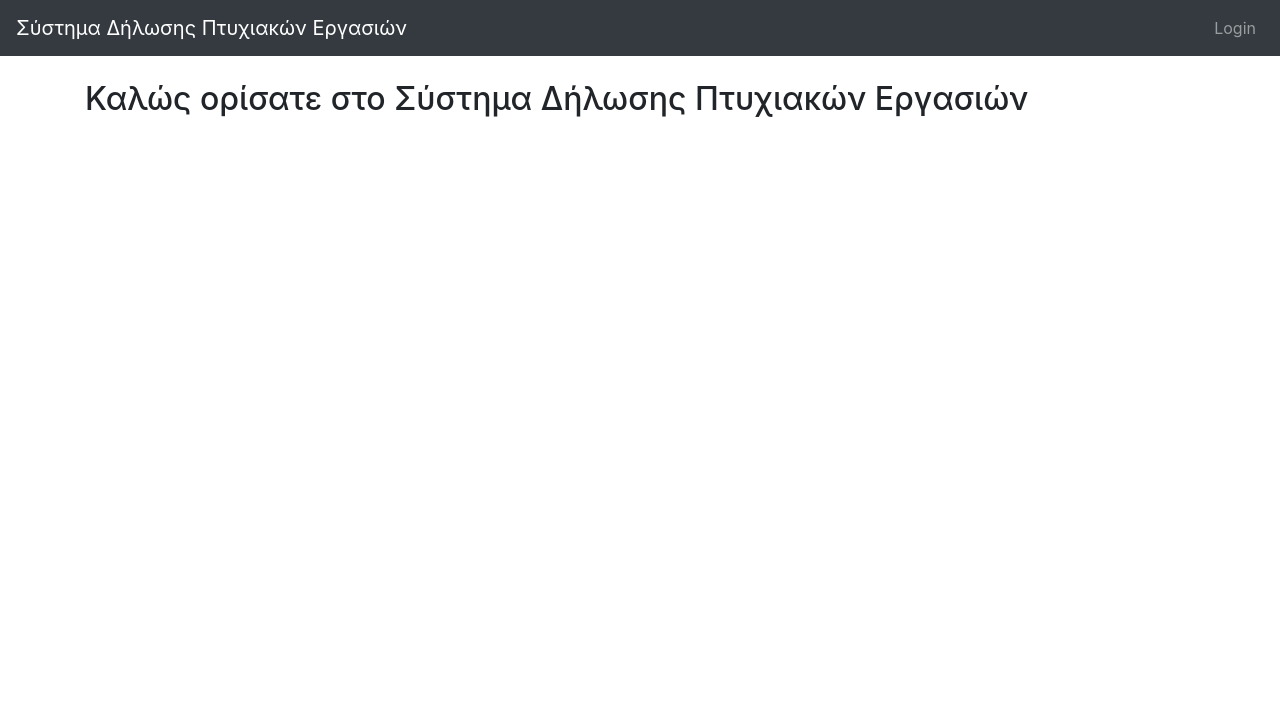
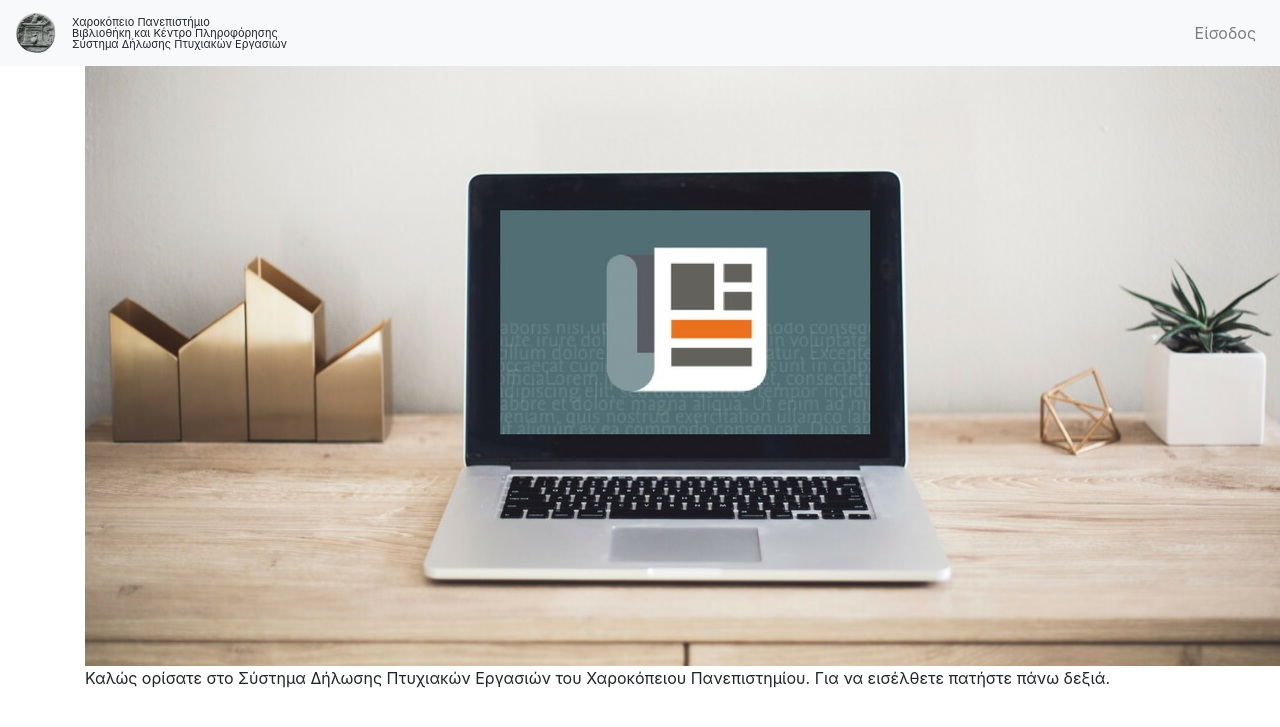
Before and after one commit to tsadimas/HUA, a Django app: page / in a window 1280 px wide. Shown: the top 727 px of the page. Run offline with Django 3.2, Linux system fonts and the light colour scheme; parts of the project's set-up code (start-up, migrations or seed data) failed here and were passed over; some libraries are stand-ins or nearby versions.

Commit message:
Customizing Homepage

```diff
--- a/DiplomaThesis/templates/base.html
+++ b/DiplomaThesis/templates/base.html
@@ -8,11 +8,21 @@
     <!-- Bootstrap CSS -->
     <link rel="stylesheet" href="https://stackpath.bootstrapcdn.com/bootstrap/4.3.1/css/bootstrap.min.css" integrity="sha384-ggOyR0iXCbMQv3Xipma34MD+dH/1fQ784/j6cY/iJTQUOhcWr7x9JvoRxT2MZw1T" crossorigin="anonymous">
 
-    <title>Diploma Thesis</title>
+    <title>DiplomaThesis</title>
   </head>
+
   <body>
-    <nav class="navbar navbar-expand-lg navbar-dark bg-dark">
-  <a class="navbar-brand" href="{url 'home'}">Σύστημα Δήλωσης Πτυχιακών Εργασιών</a>
+    <nav class="navbar navbar-expand-lg navbar-light bg-light sticky-top">
+	  <a class="navbar-header">
+		  <a class="navbar-brand" href="{% url 'home' %}">
+			  <img src="media/img/hua.png"  width="40" height="40" class="d-inline-block align-top" alt="">
+          </a>
+      </a>
+
+	  <div style="font-size:11px; line-height: 100%;"> Χαροκόπειο Πανεπιστήμιο <br/> Βιβλιοθήκη και Κέντρο Πληροφόρησης <br/>
+		   Σύστημα Δήλωσης Πτυχιακών Εργασιών
+      </div>
+
 	  <button class="navbar-toggler" type="button" data-toggle="collapse" data-target="#navbarSupportedContent" aria-controls="navbarSupportedContent" aria-expanded="false" aria-label="Toggle navigation">
 		<span class="navbar-toggler-icon"></span>
 	  </button>
@@ -20,18 +30,25 @@
 	  <div class="collapse navbar-collapse" id="navbarSupportedContent">
 		<ul class="navbar-nav ml-auto">
 		  <li class="nav-item">
-        <a class="nav-link" href="/accounts/login">Login</a>
+			<a class="nav-link" href="/accounts/login">Είσοδος</a>
 		  </li>
 		</ul>
 	  </div>
     </nav>
 
-    <br/>
 	<div class="container">
 		{% block content %}
-        <h2> Καλώς ορίσατε στο Σύστημα Δήλωσης Πτυχιακών Εργασιών</h2>
+			<div class="item">
+						<img src="media/img/laptop-2.jpg">
+						<div class="img-fluid">
+							<p>
+								Καλώς ορίσατε στο Σύστημα Δήλωσης Πτυχιακών Εργασιών του Χαροκόπειου Πανεπιστημίου. Για να εισέλθετε πατήστε πάνω δεξιά.
+							</p>
+						</div>
+			 </div>
 		{% endblock %}
 	</div>
+
     <!-- Optional JavaScript -->
     <!-- jQuery first, then Popper.js, then Bootstrap JS -->
     <script src="https://code.jquery.com/jquery-3.3.1.slim.min.js" integrity="sha384-q8i/X+965DzO0rT7abK41JStQIAqVgRVzpbzo5smXKp4YfRvH+8abtTE1Pi6jizo" crossorigin="anonymous"></script>
```
Also changed, not shown: DiplomaThesis/DiplomaThesis/settings.py (+10 -0 lines), DiplomaThesis/templates/home.html (deleted, +0 -7 lines), DiplomaThesis/templates/registration/login.html (+7 -8 lines), DiplomaThesis/media/img/hua.png (added), DiplomaThesis/media/img/laptop-2.jpg (added). Lines whose indentation alone changed are shown as unchanged.
